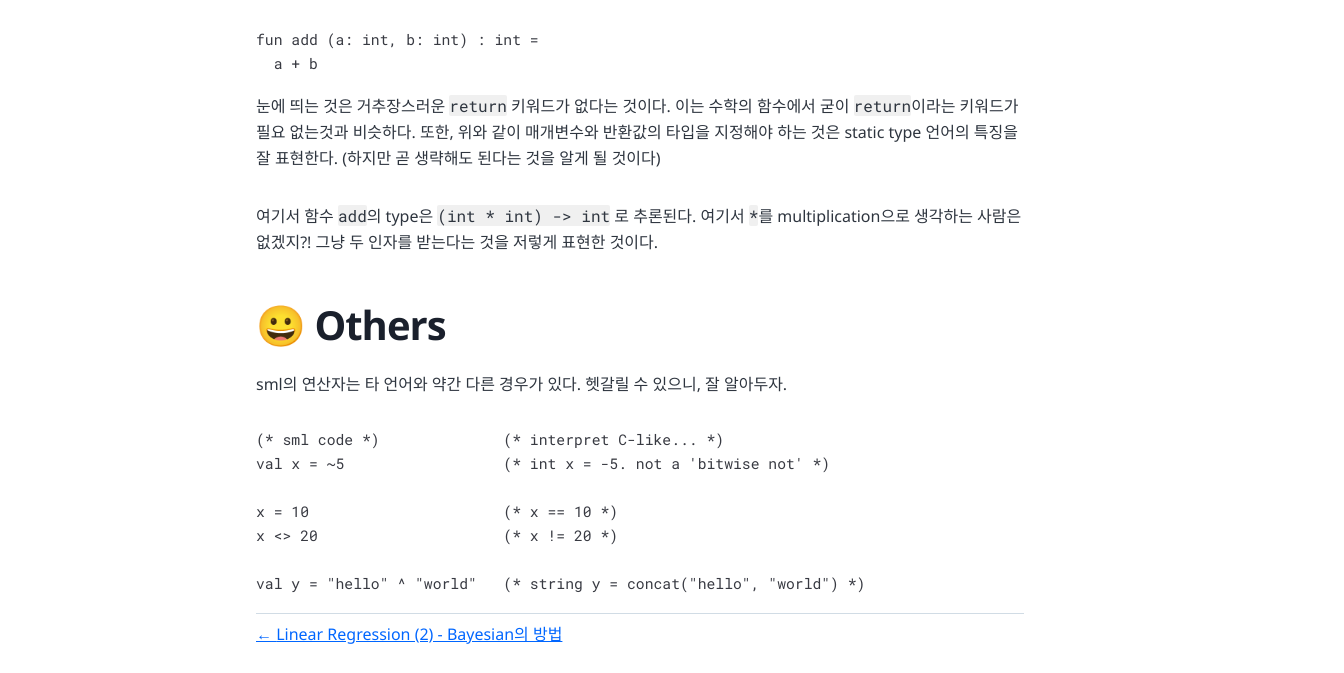
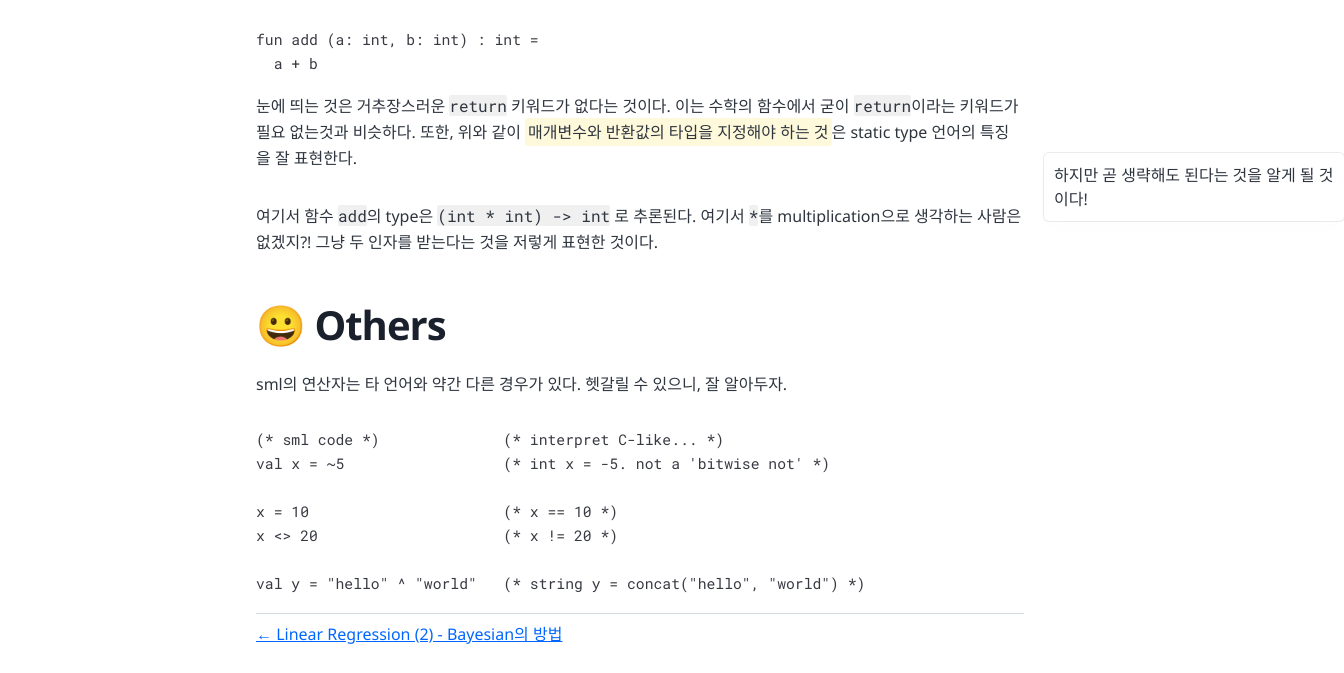
Before and after one commit to monognuisy/blog, a Gatsby site: page /functional/sml1-basics/ in a window 1280 px wide. Shown: the part 3116-3789 px from the top of the page, 1344 px wide, since content can reach past the window. Built offline with nearby package versions, Linux system fonts and the light colour scheme; Gatsby itself is replaced by a stand-in of ours; some packages are replaced by stand-ins of ours; code samples lack their colours; a web font is replaced by a local one.

Commit message:
edit: add sidenote in sml

````diff
--- a/content/blog/functional/sml1-basics.mdx
+++ b/content/blog/functional/sml1-basics.mdx
@@ -4,7 +4,15 @@ date: "2023-05-01"
 description: "대표적인 함수형 언어 Standard ML을 배워보자"
 tags: ["Functional Programming","Standard ML"]
 categories: "Functional Programming"
+sidenotes: [
+    {
+        id: 1,
+        content: "하지만 곧 생략해도 된다는 것을 알게 될 것이다!"
+    }
+]
 ---
+
+import { Sidenote } from "../../../src/utils/blogUtils.tsx"
 
 ## 🖥️ Environment
 앞으로 Standard ML(이하 sml) 코드를 수행하기 위해 [sml/nj](https://www.smlnj.org/) 를 사용할 것이다.
@@ -103,7 +111,7 @@ fun add (a: int, b: int) : int =
 ```
 
 눈에 띄는 것은 거추장스러운 `return` 키워드가 없다는 것이다. 이는 수학의 함수에서 굳이 `return`이라는 키워드가 필요 없는것과 비슷하다.
-또한, 위와 같이 매개변수와 반환값의 타입을 지정해야 하는 것은 static type 언어의 특징을 잘 표현한다. (하지만 곧 생략해도 된다는 것을 알게 될 것이다)
+또한, 위와 같이 <Sidenote id={1}>매개변수와 반환값의 타입을 지정해야 하는 것</Sidenote>은 static type 언어의 특징을 잘 표현한다.
 
 여기서 함수 `add`의 type은 `(int * int) -> int` 로 추론된다. 여기서 `*`를 multiplication으로 생각하는 사람은 없겠지?!
 그냥 두 인자를 받는다는 것을 저렇게 표현한 것이다.
````
